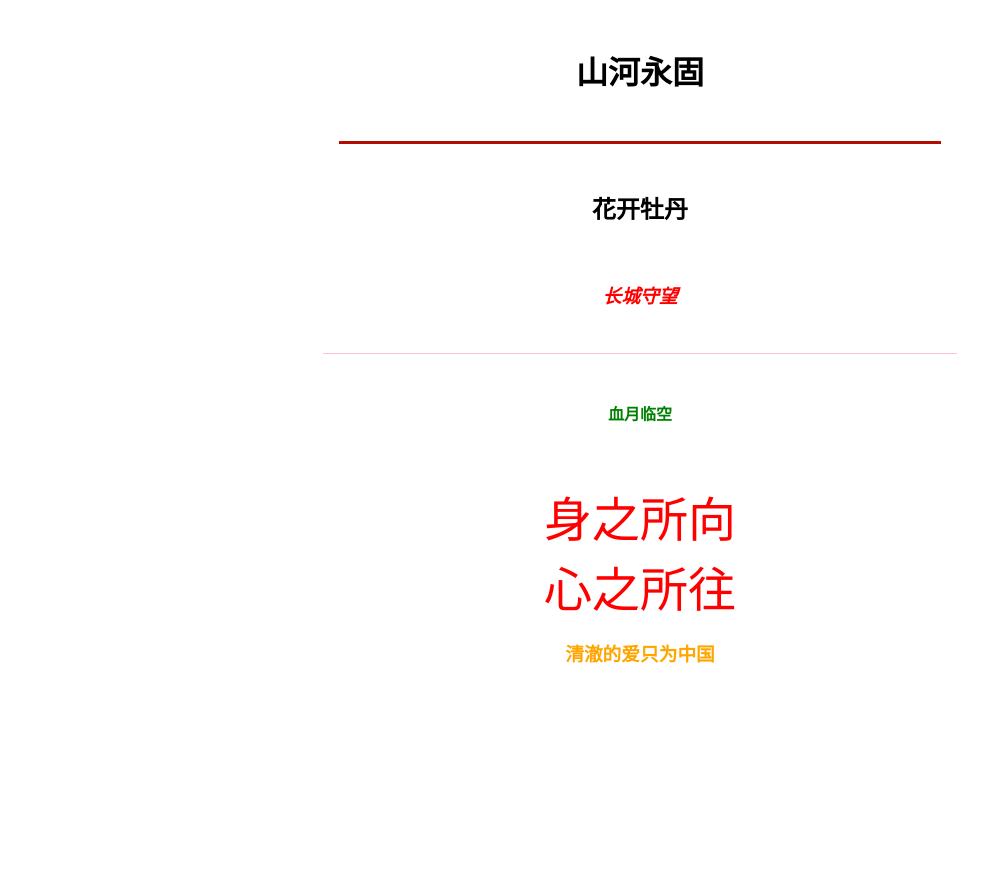
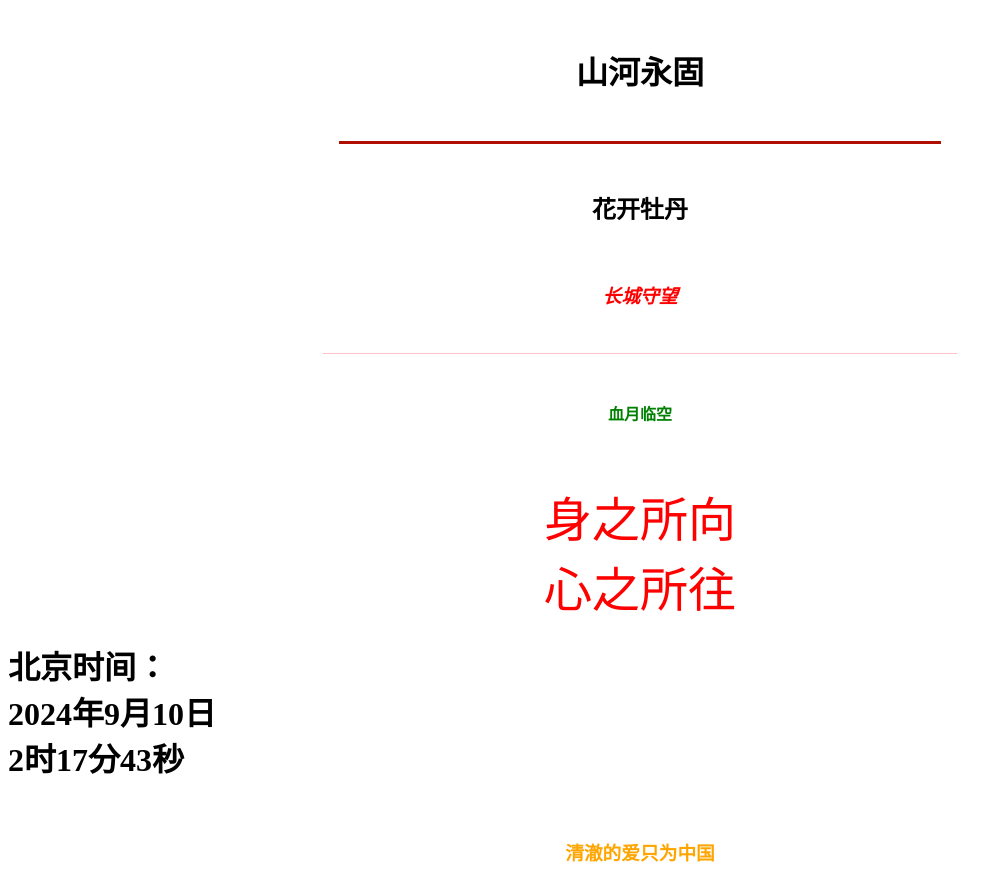
Before and after one commit to qdqlovezhl/powerlovezero, a plain HTML site: page index.html in a window 1280 px wide. Shown: the whole page, without its empty margins (0-995 px from the left). Before the commit the page ends 800 px from the top, so only its background shows below. Drawn offline with Linux system fonts and the light colour scheme.

Commit message:
Update index.html

```diff
--- a/index.html
+++ b/index.html
@@ -14,5 +14,22 @@
  <h4 align="center"><font color="green">血月临空</font></h4>
  <p align="center"><font color="red" size="9">身之所向<br/>心之所往</font></p >
 </body>
+  <div class="digitalClock"></div>
+<script>
+var clock =document.querySelector(".digitalClock");
+var now,second,minute,hour,date,month,year;
+function showTime(){
+    now = new Date();
+    second = now.getSeconds()+1;
+    minute = now.getMinutes();
+    hour = now.getHours();
+    date = now.getDate();
+    month = now.getMonth()+1;
+    year = now.getFullYear();
+    clock.innerHTML = "<h1>" + "北京时间：<br>" +year+"年"+month+"月"+date +"日<br>"+hour+"时"+minute+"分"+second+"秒</h1>"
+}
+setInterval(showTime,1000)
+</script>
+
 <h3 align="center"><font color="orange">清澈的爱只为中国</font></h3>
 </html>
```
